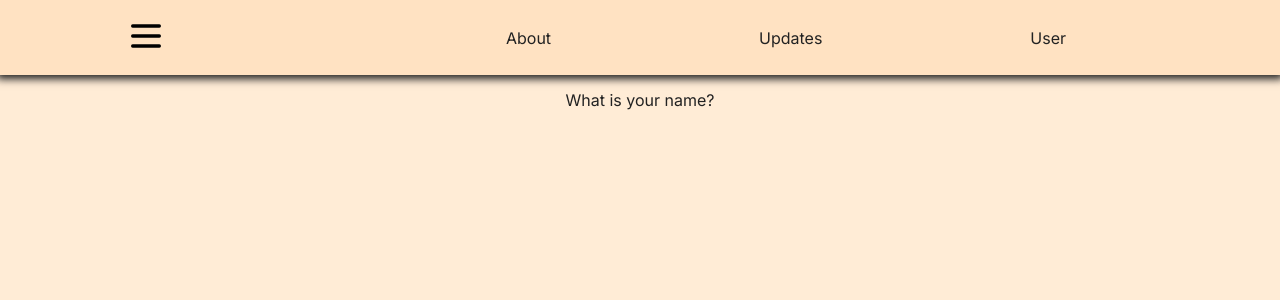
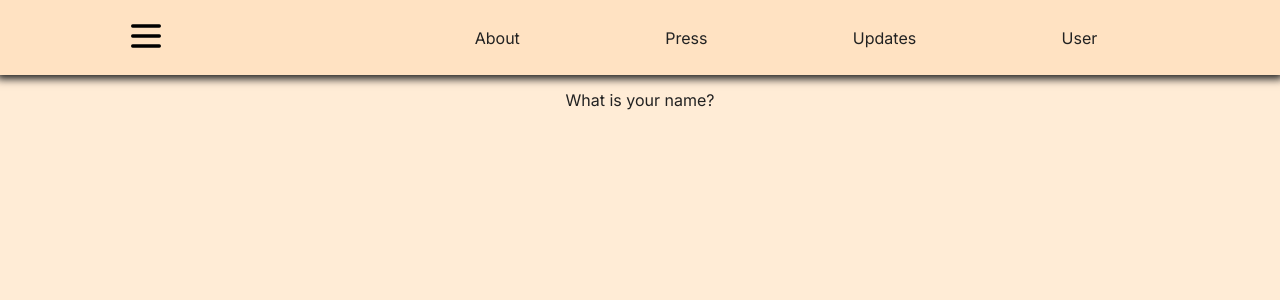
Before and after one commit to IsaacWild/writers-nook, a Next.js app: page / in a window 1280 px wide. Shown: the top 300 px of the page. Built offline with nearby package versions, Linux system fonts and the light colour scheme.

Commit message:
✨ Add press page link to NavMenu ✨
Add the Press page link to the navigation menu for easy access.
✨ Add profile link to NavMenu 🌟

Added a new "Profile" link to the NavMenu component for easier access to user profiles.
✨ Remove redundant profile link from NavMenu

```diff
--- a/app/NavMenu.tsx
+++ b/app/NavMenu.tsx
@@ -18,6 +18,9 @@ export default function NavMenu() {
                     <Link href={'/about'}>About</Link>
                 </li>
                 <li>
+                    <Link href={'/press'}>Press</Link>
+                </li>
+                <li>
                     <Link href={'/updates'}>Updates</Link>
                 </li>
                 <li>
```
